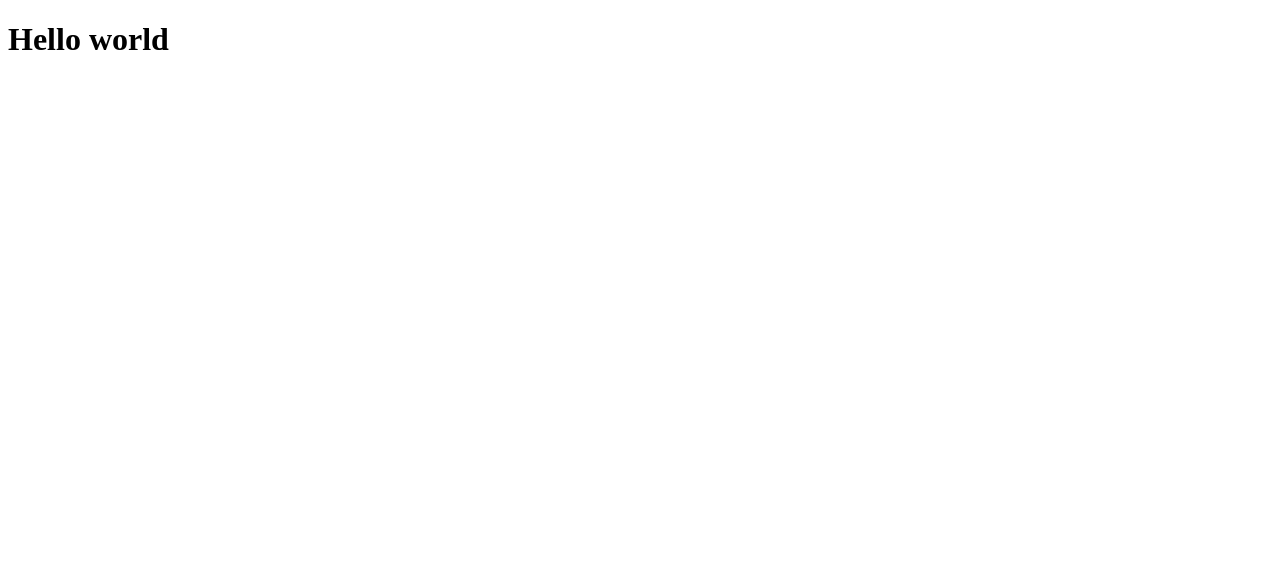
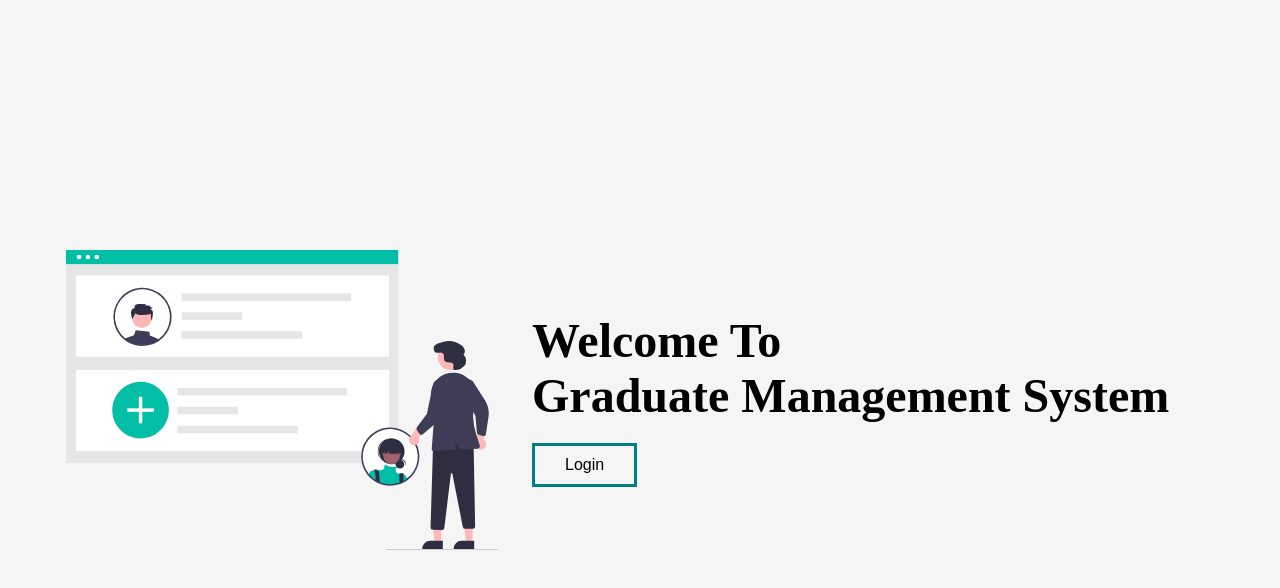
Before and after one commit to jayshah-github/Accolite_MS_GradManagementSystem, an Angular app in the folder FrontEnd/grad-management-system/: page / in a window 1280 px wide. Shown: the top 588 px of the page. Built offline with nearby package versions, Linux system fonts and the light colour scheme.

Commit message:
login ui done

```diff
--- a/FrontEnd/grad-management-system/src/app/app.component.html
+++ b/FrontEnd/grad-management-system/src/app/app.component.html
@@ -1 +1 @@
-<h1>Hello world</h1>
+<app-login></app-login>
--- a/FrontEnd/grad-management-system/src/app/app.module.ts
+++ b/FrontEnd/grad-management-system/src/app/app.module.ts
@@ -3,10 +3,12 @@ import { BrowserModule } from '@angular/platform-browser';
 
 import { AppRoutingModule } from './app-routing.module';
 import { AppComponent } from './app.component';
+import { LoginComponent } from './login/login.component';
 
 @NgModule({
   declarations: [
-    AppComponent
+    AppComponent,
+    LoginComponent
   ],
   imports: [
     BrowserModule,
--- /dev/null
+++ b/FrontEnd/grad-management-system/src/app/login/login.component.css
@@ -0,0 +1,74 @@
+
+
+    .container{
+       background-color:whitesmoke;
+        width: 100vw;
+        height: 100vh;
+        display: flex;
+        flex-direction: row;
+
+        padding: 2rem 2rem;
+    }
+    .btn1{
+        border: 3px solid teal;
+        background: none;
+        padding: 10px 30px;
+        font-size: 1rem;
+        cursor: pointer;
+        margin-top: 20px;
+
+    }
+    .btn1:hover{
+        background-color: teal;
+        color: white;
+    }
+    .img{
+        display: flex;
+        justify-content: center;
+        align-items: center;
+
+    }
+
+    .img img{
+        width: 500px;
+        height: 300px;
+    }
+
+    .login-container{
+
+        display: flex;
+        text-align:left ;
+        flex-direction: row;
+        justify-content: center;
+        align-items: center;
+
+    }
+    .welcome {
+        font-size: 3rem;
+
+    }
+
+    .title {
+        font-size: 3rem;
+
+    }
+
+    @media  (max-width: 768px) {
+        .container{
+
+            display: flex;
+            flex-direction: column;
+
+            padding: 2rem 2rem 2rem 2rem;
+        }
+        .welcome {
+            font-size: 2.5rem;
+
+        }
+
+        .title {
+            font-size: 2.5rem;
+
+        }
+
+    }
--- /dev/null
+++ b/FrontEnd/grad-management-system/src/app/login/login.component.html
@@ -0,0 +1,13 @@
+
+<div class="container">
+    <div class="img">
+        <img src="../../assets/images/login.svg" alt="login svg">
+    </div>
+    <div class="login-container">
+            <div class="login-content">
+            <h2 class="welcome">Welcome To</h2>
+            <h2 class="title">Graduate Management System</h2>
+            <button class="btn1">Login</button>
+    </div>
+     </div>
+</div>
--- /dev/null
+++ b/FrontEnd/grad-management-system/src/app/login/login.component.ts
@@ -0,0 +1,15 @@
+import { Component, OnInit } from '@angular/core';
+
+@Component({
+  selector: 'app-login',
+  templateUrl: './login.component.html',
+  styleUrls: ['./login.component.css']
+})
+export class LoginComponent implements OnInit {
+
+  constructor() { }
+
+  ngOnInit(): void {
+  }
+
+}
--- a/FrontEnd/grad-management-system/src/styles.css
+++ b/FrontEnd/grad-management-system/src/styles.css
@@ -1 +1,6 @@
-/* You can add global styles to this file, and also import other style files */
+*{
+    padding:0;
+    margin:0;
+    box-sizing: border-box;
+
+    }
```
Also changed, not shown: FrontEnd/grad-management-system/src/assets/images/login.svg (added), 1 other file (tests, documents, lock files or other folders).
